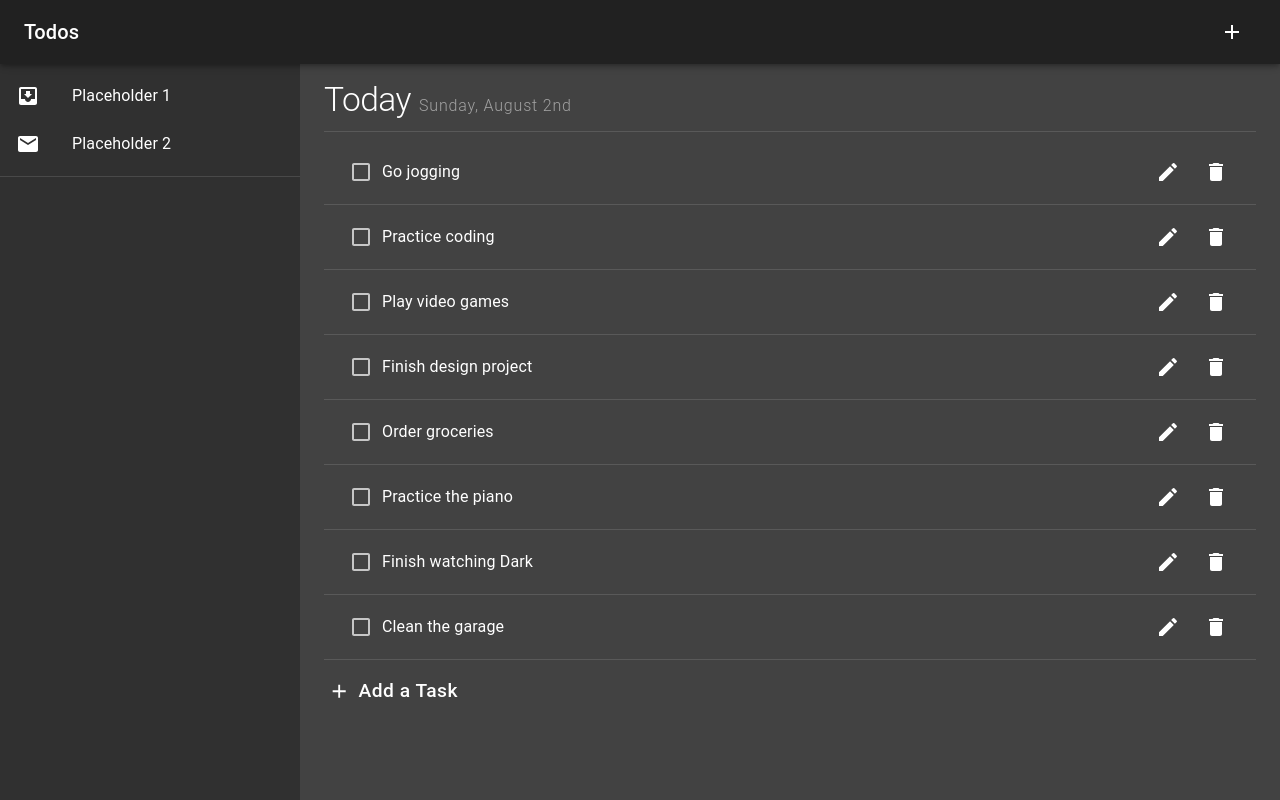
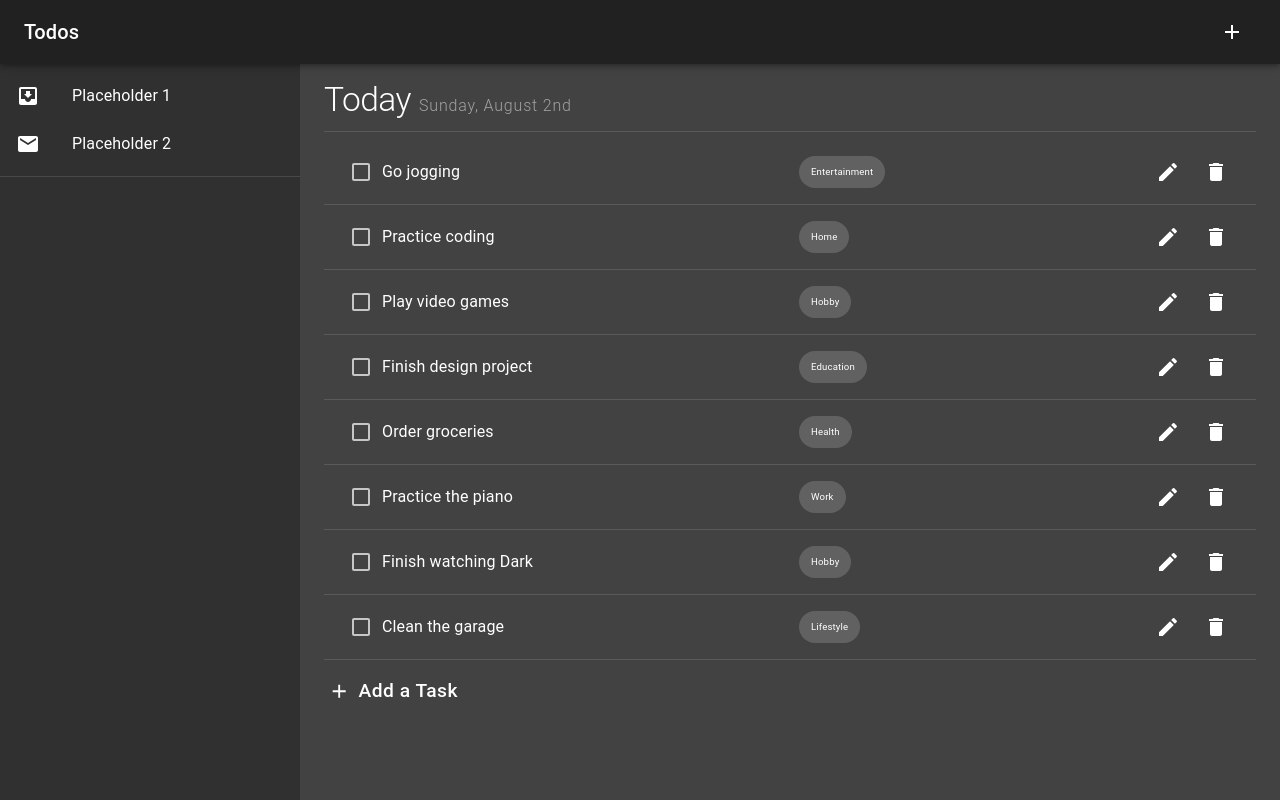
Before and after one commit to Slowcobo/todo, a React (Create React App) app: page / in a window 1280 px wide. Built offline with nearby package versions, Linux system fonts and the light colour scheme.

Commit message:
Add tags and initial default tag list

```diff
--- /dev/null
+++ b/TodoTagList.js
@@ -0,0 +1 @@
+import { useState } from "react";
--- a/src/Todo.js
+++ b/src/Todo.js
@@ -1,4 +1,6 @@
 import React, { useState, useContext, memo } from "react";
+import { makeStyles } from "@material-ui/core/styles";
+import Chip from "@material-ui/core/Chip";
 import ListItem from "@material-ui/core/ListItem";
 import ListItemText from "@material-ui/core/ListItemText";
 import ListItemSecondaryAction from "@material-ui/core/ListItemSecondaryAction";
@@ -9,9 +11,18 @@ import DeleteIcon from "@material-ui/icons/Delete";
 import { DispatchContext } from "./contexts/todos.context";
 import EditTodoForm from "./EditTodoForm";
 
-function Todo({ id, task, date, completed }) {
+const useStyles = makeStyles((theme) => ({
+  chip: {
+    margin: theme.spacing(0.5),
+    padding: 0,
+    fontSize: "0.6rem",
+  },
+}));
+
+function Todo({ id, task, date, tags, completed }) {
   const dispatch = useContext(DispatchContext);
   const [open, setOpen] = useState(false); // const { open, handleClose } = useContext(TodoFormContext);
+  const classes = useStyles();
 
   return (
     <>
@@ -22,10 +33,25 @@ function Todo({ id, task, date, completed }) {
           onClick={() => dispatch({ type: "TOGGLE", id: id })}
         />
         <ListItemText
-          style={{ textDecoration: completed ? "line-through" : "none" }}
+          style={{
+            textDecoration: completed ? "line-through" : "none",
+            width: "100%",
+          }}
         >
           {task}
         </ListItemText>
+
+        <div style={{ width: "100%" }}>
+          {tags.map((tag) => (
+            <Chip
+              key={tag.id}
+              //  icon={icon}
+              label={tag.label}
+              className={classes.chip}
+            />
+          ))}
+        </div>
+
         <ListItemSecondaryAction>
           <IconButton onClick={() => setOpen(true)}>
             <EditIcon aria-label="Edit" />
--- a/src/TodoApp.js
+++ b/src/TodoApp.js
@@ -2,6 +2,7 @@ import React from "react";
 import { makeStyles } from "@material-ui/core/styles";
 import { TodosProvider } from "./contexts/todos.context";
 import { TodoFormProvider } from "./contexts/todoForm.context";
+import { TagsProvider } from "./contexts/tags.context";
 import CssBaseline from "@material-ui/core/CssBaseline";
 import Navbar from "./Navbar";
 import Drawer from "./Drawer";
@@ -25,6 +26,7 @@ export default function TodoApp() {
   return (
     <TodosProvider>
       <TodoFormProvider>
+        <TagsProvider>
           <div className={classes.root}>
             <CssBaseline />
 
@@ -39,6 +41,7 @@ export default function TodoApp() {
               <TodoDashboard />
             </main>
           </div>
+        </TagsProvider>
       </TodoFormProvider>
     </TodosProvider>
   );
--- a/src/TodoForm.js
+++ b/src/TodoForm.js
@@ -7,10 +7,12 @@ import Dialog from "@material-ui/core/Dialog";
 import DialogActions from "@material-ui/core/DialogActions";
 import DialogContent from "@material-ui/core/DialogContent";
 import IconButton from "@material-ui/core/IconButton";
-import EventNoteIcon from "@material-ui/icons/EventNote";
+import EventOutlinedIcon from "@material-ui/icons/EventOutlined";
+import LabelOutlinedIcon from "@material-ui/icons/LabelOutlined";
 import useInputState from "./hooks/useInputState";
 import { DispatchContext } from "./contexts/todos.context";
 import { TodoFormContext } from "./contexts/todoForm.context";
+import { TagsContext } from "./contexts/tags.context";
 import TodoDatePicker from "./TodoDatePicker";
 
 const useStyles = makeStyles((theme) => ({
@@ -23,6 +25,8 @@ export default function TodoForm() {
   const [task, handleChange, reset] = useInputState("");
   const [date, setDate] = useState(moment());
   const [showPicker, setShowPicker] = useState(false);
+  const { tags, setTags } = useContext(TagsContext);
+  const [openSelect, setOpenSelect] = useState(false);
   const classes = useStyles();
 
   const handleFormClose = () => {
@@ -37,9 +41,18 @@ export default function TodoForm() {
         type: "ADD",
         task: task,
         date: moment(date).format("YYYY-MM-DD"),
+        tags: tags,
       });
       handleFormClose();
     }
+  };
+
+  const handleSelectOpen = () => {
+    setOpenSelect(true);
+  };
+
+  const handleSelectClose = () => {
+    setOpenSelect(false);
   };
 
   return (
@@ -66,16 +79,27 @@ export default function TodoForm() {
             style={{ fontSize: "1.3rem" }}
           />
         </form>
+
+        {/* Date Picker Icon */}
         <IconButton onClick={() => setShowPicker(true)}>
-          <EventNoteIcon />
+          <EventOutlinedIcon />
         </IconButton>
-
+        {/* Date Picker */}
         <TodoDatePicker
           date={date}
           setDate={setDate}
           showPicker={showPicker}
           setShowPicker={setShowPicker}
         />
+        {/* Tag Icon */}
+        <IconButton onClick={handleSelectOpen}>
+          <LabelOutlinedIcon />
+        </IconButton>
+
+        {/* Tag Picker */}
+        {/* tags.map((tag) => (
+            <MenuItem>{tag.label}</MenuItem>
+          ))} */}
       </DialogContent>
       <DialogActions>
         <Button onClick={handleFormClose}>Cancel</Button>
--- /dev/null
+++ b/src/contexts/tags.context.js
@@ -0,0 +1,14 @@
+import React, { useState, createContext } from "react";
+import defaultTags from "../defaultTags";
+
+export const TagsContext = createContext();
+
+export function TagsProvider(props) {
+  const [tags, setTags] = useState(defaultTags);
+
+  return (
+    <TagsContext.Provider value={{ tags, setTags }}>
+      {props.children}
+    </TagsContext.Provider>
+  );
+}
--- /dev/null
+++ b/src/defaultTags.js
@@ -0,0 +1,14 @@
+const defaultTags = [
+  { id: "a716bd02-d9df-11ea-87d0-0242ac130003", label: "Entertainment" },
+  { id: "a716bfb4-d9df-11ea-87d0-0242ac130003", label: "Home" },
+  { id: "a716c0d6-d9df-11ea-87d0-0242ac130003", label: "Hobby" },
+  { id: "a716c1bc-d9df-11ea-87d0-0242ac130003", label: "Education" },
+  { id: "a716c28e-d9df-11ea-87d0-0242ac130003", label: "Health" },
+  { id: "a716c5ae-d9df-11ea-87d0-0242ac130003", label: "Work" },
+  { id: "a716c68a-d9df-11ea-87d0-0242ac130003", label: "Hobby" },
+  { id: "a716c748-d9df-11ea-87d0-0242ac130003", label: "Lifestyle" },
+  { id: "a716c806-d9df-11ea-87d0-0242ac130003", label: "Food" },
+  { id: "a716c8c4-d9df-11ea-87d0-0242ac130003", label: "Fun" },
+];
+
+export default defaultTags;
--- a/src/reducer/todos.reducer.js
+++ b/src/reducer/todos.reducer.js
@@ -9,6 +9,7 @@ const todosReducer = (todos, action) => {
           id: uuidv4(),
           task: action.task,
           date: action.date,
+          tags: action.tags,
           completed: false,
         },
       ];
@@ -21,7 +22,7 @@ const todosReducer = (todos, action) => {
     case "EDIT":
       return todos.map((todo) =>
         todo.id === action.id
-          ? { ...todo, task: action.task, date: action.date }
+          ? { ...todo, task: action.task, date: action.date, tags: action.tags }
           : todo
       );
     default:
--- a/src/seedTodos.js
+++ b/src/seedTodos.js
@@ -1,52 +1,61 @@
 import moment from "moment";
+import defaultTags from "./defaultTags";
 
 const seedTodos = [
   {
-    id: 1,
+    id: 0,
     task: "Go jogging",
     date: moment().format("YYYY-MM-DD"),
+    tags: [defaultTags[0]],
+    completed: false,
+  },
+  {
+    id: 1,
+    task: "Practice coding",
+    date: moment().add(1, "days").format("YYYY-MM-DD"),
+    tags: [defaultTags[1]],
     completed: false,
   },
   {
     id: 2,
-    task: "Practice coding",
-    date: moment().add(1, "days").format("YYYY-MM-DD"),
+    task: "Play video games",
+    date: moment().add(2, "days").format("YYYY-MM-DD"),
+    tags: [defaultTags[2]],
     completed: false,
   },
   {
     id: 3,
-    task: "Play video games",
-    date: moment().add(2, "days").format("YYYY-MM-DD"),
+    task: "Finish design project",
+    date: moment().add(3, "days").format("YYYY-MM-DD"),
+    tags: [defaultTags[3]],
     completed: false,
   },
   {
     id: 4,
-    task: "Finish design project",
-    date: moment().add(3, "days").format("YYYY-MM-DD"),
+    task: "Order groceries",
+    date: moment().add(4, "days").format("YYYY-MM-DD"),
+    tags: [defaultTags[4]],
     completed: false,
   },
   {
     id: 5,
-    task: "Order groceries",
-    date: moment().add(4, "days").format("YYYY-MM-DD"),
+    task: "Practice the piano",
+    date: moment().add(5, "days").format("YYYY-MM-DD"),
+    tags: [defaultTags[5]],
     completed: false,
   },
   {
     id: 6,
-    task: "Practice the piano",
-    date: moment().add(5, "days").format("YYYY-MM-DD"),
+    task: "Finish watching Dark",
+    date: moment().add(6, "days").format("YYYY-MM-DD"),
+    tags: [defaultTags[6]],
     completed: false,
   },
   {
     id: 7,
-    task: "Finish watching Dark",
-    date: moment().add(6, "days").format("YYYY-MM-DD"),
-    completed: false,
-  },
-  {
-    id: 8,
     task: "Clean the garage",
     date: moment().add(7, "days").format("YYYY-MM-DD"),
+    tags: [defaultTags[7]],
     completed: false,
   },
 ];
```
Lines whose indentation alone changed are shown as unchanged.
